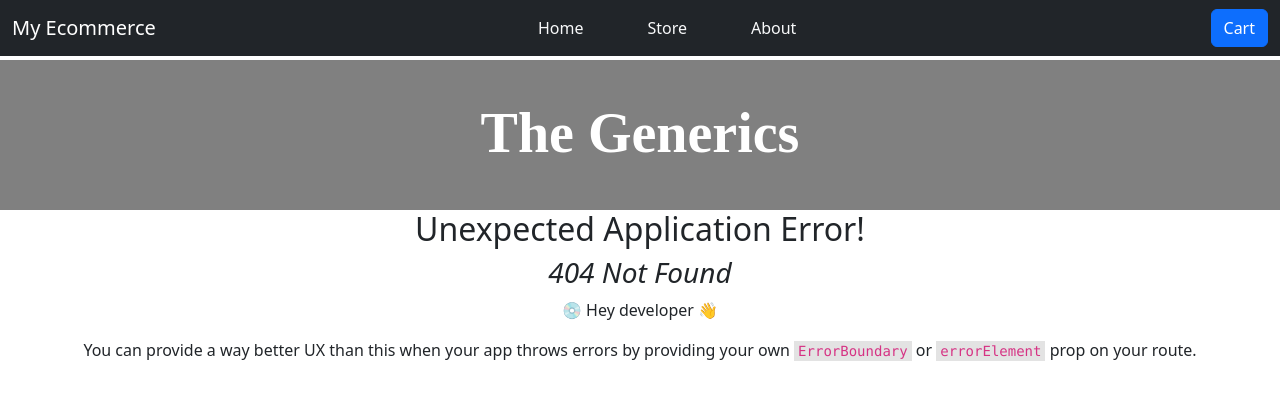
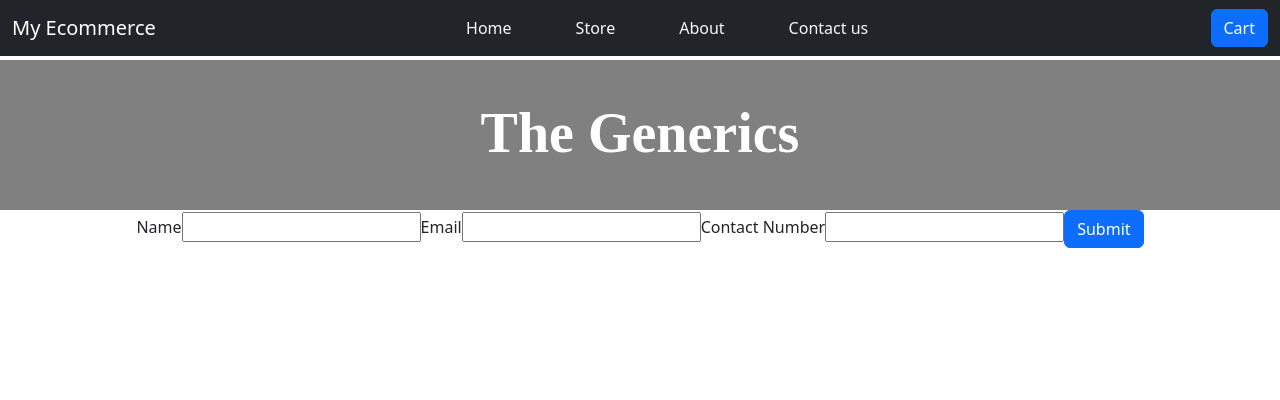
Before and after one commit to Abdulrahiman7/React-Ecommerce-Website, a React (Create React App) app: page /contact-us in a window 1280 px wide. Before the commit this address had no page. Shown: the top 400 px of the page. Built offline with nearby package versions, Linux system fonts and the light colour scheme.

Commit message:
implemented contact

```diff
--- a/src/App.js
+++ b/src/App.js
@@ -7,7 +7,7 @@ import { createBrowserRouter, RouterProvider } from "react-router-dom";
 import About from "./components/About/About";
 import HomePage from "./components/HomePage/HomePage";
 import Cart from "./components/Cart/Cart";
-import Films from "./components/Films/Films";
+import ContactUs from "./components/ContactUs/ContactUs";
 
 
 function App() {
@@ -16,7 +16,7 @@ function App() {
   {path:'/about', element:<About />},
   {path:'/', element:<HomePage />},
   {path:'/cart', element:<Cart />},
-  {path:'/films',element:<Films />}
+  {path:'/contact-us',element:<ContactUs />}
  ])
   return (
     <div className="App">
--- /dev/null
+++ b/src/components/ContactUs/ContactUs.jsx
@@ -0,0 +1,51 @@
+import React, { useState } from 'react'
+import { Button, Container, Form } from 'react-bootstrap';
+
+const ContactUs = () => {
+    const [name,setName]=useState("");
+    const [email, setEmail]=useState("");
+    const [contact, setContact]=useState("");
+    const formHandler=async (event)=>{
+        try{
+            event.preventDefault();
+            const newContact={
+                name:name,
+                email:email,
+                number:contact
+            }
+            console.log(newContact);
+            const response=await fetch('https://ecommerce-4cf32-default-rtdb.firebaseio.com/contact.json',
+                {
+                    method:'POST',
+                    body:JSON.stringify(newContact),
+                    headers:{
+                        'Content-type':'application/json'
+                    }
+                }
+            );
+            if(!response.ok)
+            {
+                throw new Error();
+            }
+            console.log(response);
+        }catch(err)
+        {
+            console.log(err);
+        }
+    }
+  return (
+    <Container>
+        <Form onSubmit={formHandler}>
+            <label htmlFor="name" >Name</label>
+            <input type='text' id='name' value={name} onChange={(e)=>setName(e.target.value)}/>
+            <label htmlFor="email" >Email</label>
+            <input type="email" id='email' value={email} onChange={(e)=>setEmail(e.target.value)}/>
+            <label htmlFor="contact" >Contact Number</label>
+            <input type="number" id="contact" value={contact} onChange={(e)=>setContact(e.target.value)}/>
+            <Button type='submit'>Submit</Button>
+        </Form>
+    </Container>
+  )
+}
+
+export default ContactUs
--- a/src/components/Films/Films.jsx
+++ /dev/null
@@ -1,41 +0,0 @@
-import React, { useEffect, useState } from 'react'
-
-
-const Films = () => {
-    const [isLoading, setIsLoading]=useState(true);
-    const [error, setError]=useState(null);
-    const [movies, setMovies]=useState([]);
-    try{
-        useEffect(async ()=>{
-            const response=await fetch("https://swapi.py4e.com/api/films");
-            response=await response.json();
-            if(!response.ok)
-            {
-                throw new Error("invalid response");
-            }
-            setMovies(setMovies(response.results));
-            setIsLoading(false);
-        },[])
-    }catch(err)
-    {
-        console.log(err);
-    }
-    let content;
-    if(!error && !isLoading && movies.length > 0) {
-        content=(<ul>
-            {movies.map((movie) => <li key={episode_id}><Card>{movie}</Card></li>)}
-        </ul>)
-    }
-    if(error && !isLoading) {
-        content = <p>Something went wrong</p>
-    }
-    if(!isLoading && !error && movies.length === 0){
-        content=<p>No items available</p>
-    }
-
-  return (
-    <div>Films</div>
-  )
-}
-
-export default Films
--- a/src/components/Header/Header.jsx
+++ b/src/components/Header/Header.jsx
@@ -15,6 +15,7 @@ const Header = () => {
           <Nav.Link className="btn btn-primary text-light me-5" href="/">Home</Nav.Link>
           <Nav.Link className="btn btn-primary text-light me-5" href="/store">Store</Nav.Link>
           <Nav.Link className="btn btn-primary text-light me-5" href="/about">About</Nav.Link>
+          <Nav.Link className="btn btn-primary text-light me-5" href="/contact-us">Contact us</Nav.Link>
         </Nav>
         <Nav>
           <Button onClick={cartShowHandler}>Cart</Button>
--- a/src/components/HomePage/HomePage.jsx
+++ b/src/components/HomePage/HomePage.jsx
@@ -35,11 +35,14 @@ const HomePage = () => {
           venue: "Concord Pavilion"
         }
       ];
+      const filmHandler=async ()=>{
 
+      }
   return (
     <Fragment>
     <Container fluid className='full-width mb-5 p-3 d-flex justify-content-center align-items-center' style={{background:'grey'}}>
         <h3 style={{width:'300px',height:'50px', border:'2px solid lightblue', color:'white'}}>Play Now</h3>
+        <Button onClick={filmsHandler}>get films</Button>
     </Container>
     <Table striped className='m-5'>
         {
```
